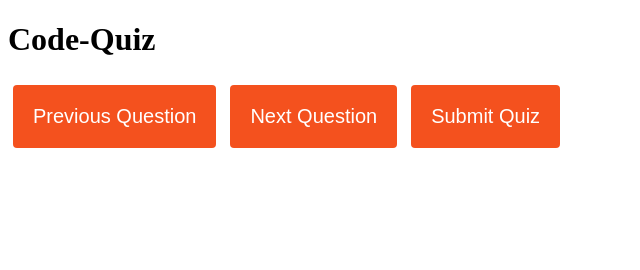
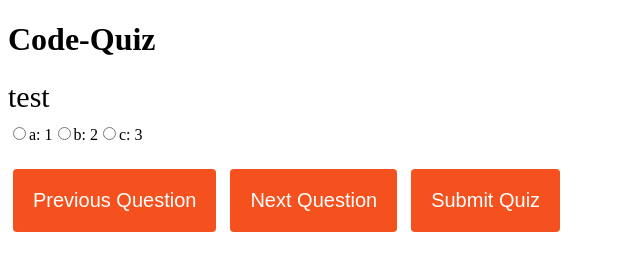
Before and after one commit to kevsaj/Code-Quiz, a plain HTML site: page index.html in a window 1280 px wide. Shown: the whole page, without its empty margins (0-640 px from the left). Drawn offline with Linux system fonts and the light colour scheme.

Commit message:
show test question

```diff
--- a/index.html
+++ b/index.html
@@ -10,9 +10,12 @@
 
 <body>
     <h1>Code-Quiz</h1>
-    <div class="quiz-container">
-        <div id="quiz"></div>
+    <div id="quiz">
+
     </div>
+
+    <div id="results"></div>
+
     <button class="button" id="previousButton"><span>Previous Question</span></button>
     <button class="button" id="nextButton"><span>Next Question</span></button>
     <button class="button" id="submitButton"><span>Submit Quiz</span></button>
--- a/script.js
+++ b/script.js
@@ -1,8 +1,51 @@
+var myQuestions = [{
+    question: 'test',
+    answers: {
+        a: '1',
+        b: '2',
+        c: '3'
+    },
+    correctAnswer: 'b'
+}, ];
+
+
+var quizContainer = document.getElementById('quiz');
+var resultsContainer = document.getElementById('results');
+var submitButton = document.getElementById('submit');
+
+
+generateQuiz(myQuestions, quizContainer, resultsContainer, submitButton);
+
 function generateQuiz(questions, quizContainer, resultsContainer, submitButton) {
 
     function showQuestions(questions, quizContainer) {
+        var output = [];
+        var answers;
 
+        for (var i = 0; i < questions.length; i++) {
+
+            answers = [];
+
+            for (letter in questions[i].answers) {
+
+                answers.push(
+                    '<label>' +
+                    '<input type="radio" name="question' + i + '" value="' + letter + '">' +
+                    letter + ': ' +
+                    questions[i].answers[letter] +
+                    '</label>'
+                );
+            }
+
+            output.push(
+                '<div class="question">' + questions[i].question + '</div>' +
+                '<div class="answers">' + answers.join('') + '</div>'
+            );
+        }
+
+        quizContainer.innerHTML = output.join('');
     }
+
 
     function showResults(questions, quizContainer, resultsContainer) {
 
@@ -11,23 +54,11 @@ function generateQuiz(questions, quizContainer, resultsContainer, submitButton)
 
     showQuestions(questions, quizContainer);
 
-
     submitButton.onclick = function () {
         showResults(questions, quizContainer, resultsContainer);
     }
 }
 
-var myQuestions = [
-	{
-		question: test,
-		answers: {
-            a: '1',
-			b: '2',
-			c: '3'
-		},
-		correctAnswer: 'b'
-	},
-];
 
 
 previousButton.addEventListener("click");
```
